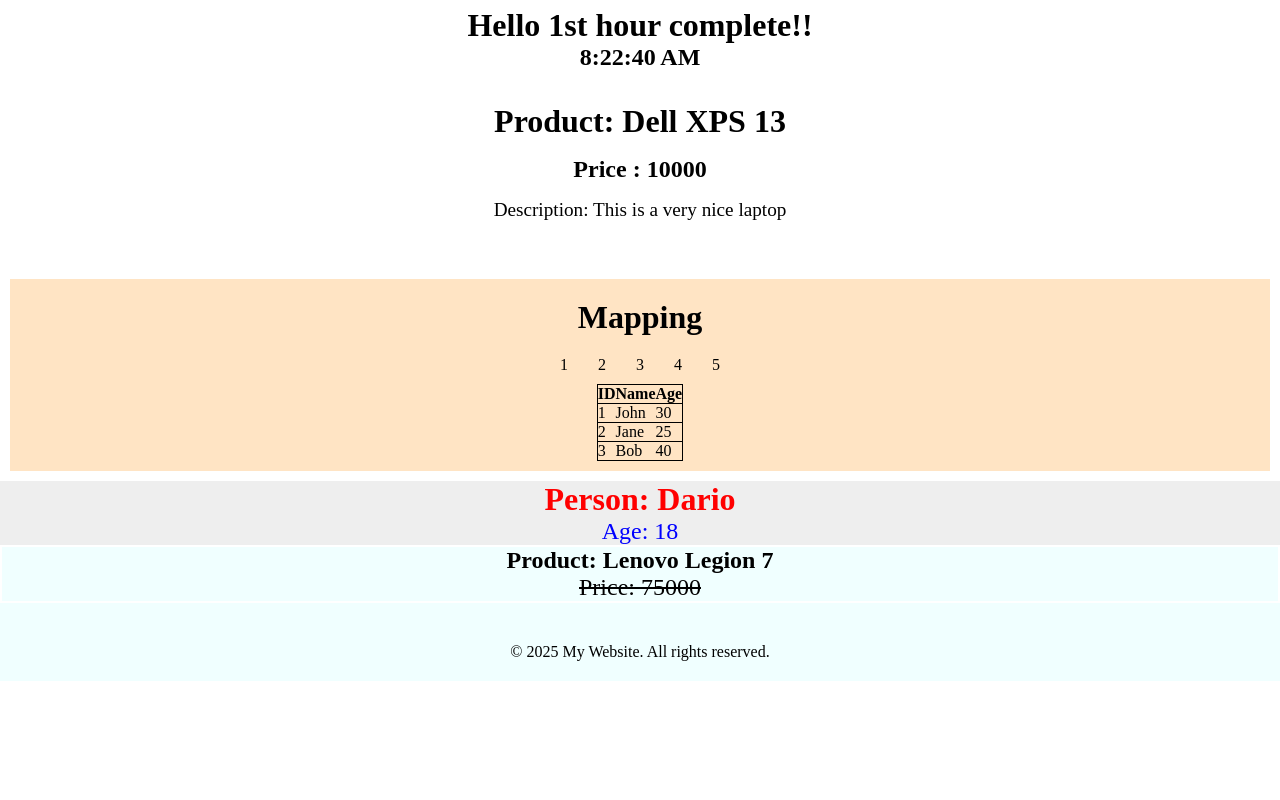
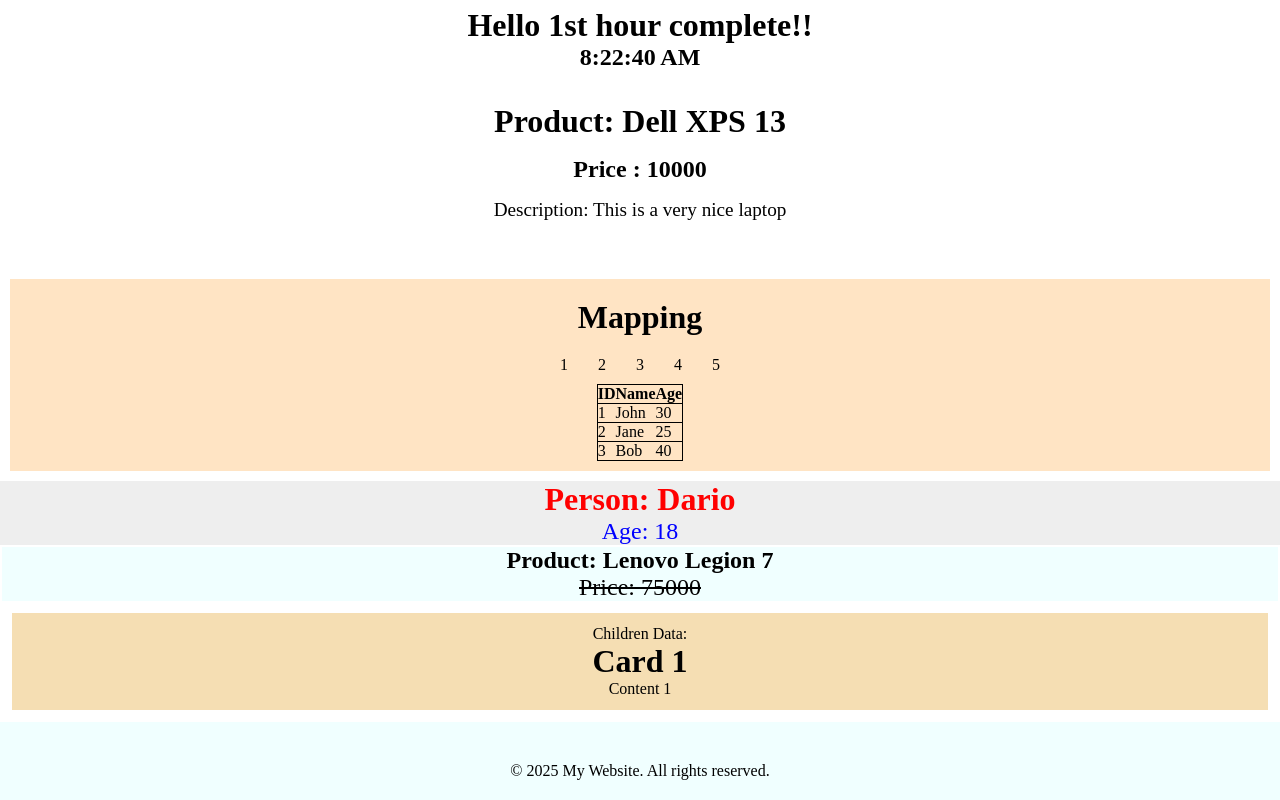
Before and after one commit to dariogeorge21/react50, a React (Vite) app: page / in a window 1280 px wide. Shown: the part 373-1173 px from the top of the page. Before the commit the page ends 1054 px from the top, so only its background shows below. Built offline with nearby package versions, Linux system fonts and the light colour scheme.

Commit message:
children prop

```diff
--- a/src/App.tsx
+++ b/src/App.tsx
@@ -8,7 +8,7 @@
 import Mapping from "./components/Mapping/Mapping"
 import Person from "./components/Person/Person"
 import Product from "./components/Product/Product"
-
+import Children from "./components/Children/Children"
 
 const App = () => {
 
@@ -22,6 +22,12 @@
       <Mapping />
       <Person name="Dario" age={18} />
       <Product name="Lenovo Legion 7" price={75000} />
+      <Children>
+        <h1>Card 1</h1>
+        <p>Content 1</p>
+      </Children>
+
+
       <Footer />
     </div>
   )
--- /dev/null
+++ b/src/components/Children/Children.module.css
@@ -0,0 +1,6 @@
+.children{
+    text-align: center;
+    background-color: wheat;
+    margin:12px;
+    padding: 12px;
+}
--- /dev/null
+++ b/src/components/Children/Children.tsx
@@ -0,0 +1,12 @@
+import styles from './Children.module.css'
+
+
+const Children = ({children}:any) => {
+  return (
+    <div className={styles.children}>
+      <div className={styles.content}>Children Data: {children}</div>
+    </div>
+  )
+}
+
+export default Children
```
